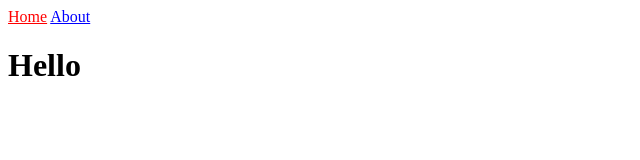
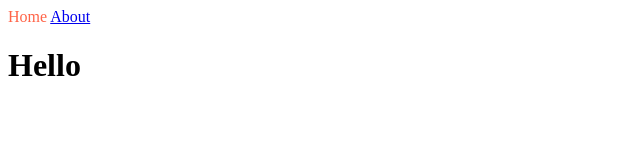
Before and after one commit to pennyyi97/nextjs, a Next.js app: page / in a window 1280 px wide. Shown: the top 160 px of the page, without its empty margins (0-640 px from the left). Built offline with nearby package versions, Linux system fonts and the light colour scheme.

Commit message:
ENH: style 적용하는 방법 1

```diff
--- /dev/null
+++ b/components/NavBar.module.css
@@ -0,0 +1,8 @@
+.active{
+    color: tomato;
+}
+
+.link{
+    text-decoration: none;
+
+}
--- a/components/NavBar.tsx
+++ b/components/NavBar.tsx
@@ -1,12 +1,12 @@
 import Link from "next/link";
 import { useRouter } from "next/router";
-
+import styles from './NavBar.module.css'
 export default function NavBar(){
     const router = useRouter();
     return (
     <nav>
-        <Link href={"/"} style={{color: router.pathname === "/" ? "red" : "blue"}} className="hello">Home</Link> {/* 예전에는 a태그에 들어가야 속성적용이 가능했는데 지금은 그냥 Link에 바로 속성 적용 가능 */}
-        <Link href={"/about"} style={{color: router.pathname === "/about"? "red" : "blue"}}>About</Link>
+        <Link href={"/"} className={`${styles.link} ${router.pathname === '/' ? styles.active : ''}`} >Home</Link> {/* 예전에는 a태그에 들어가야 속성적용이 가능했는데 지금은 그냥 Link에 바로 속성 적용 가능 */}
+        <Link href={"/about"} className={router.pathname === '/about' ? styles.active : ''}>About</Link>
     </nav>
     );
 }
```
